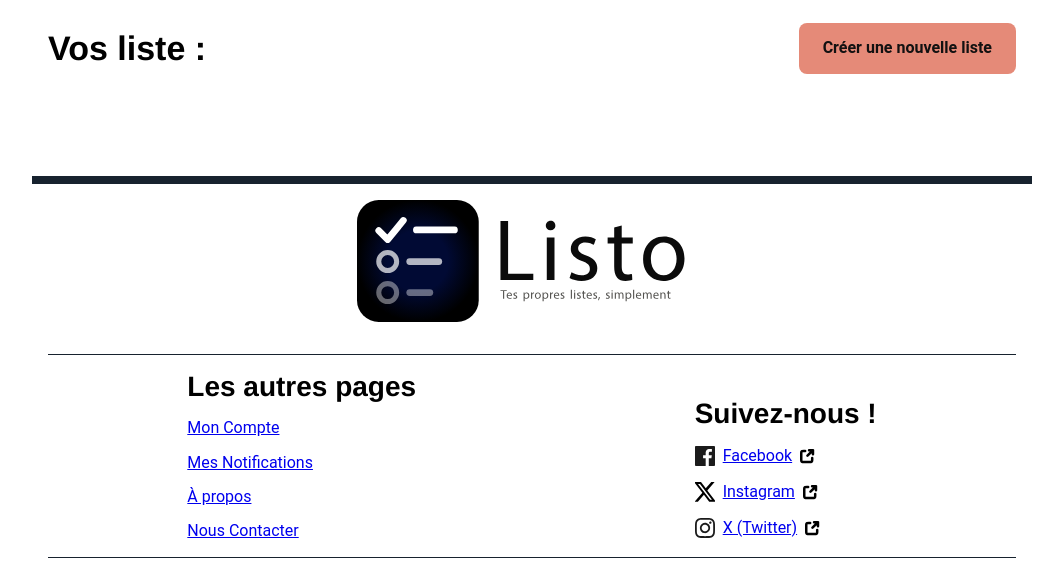
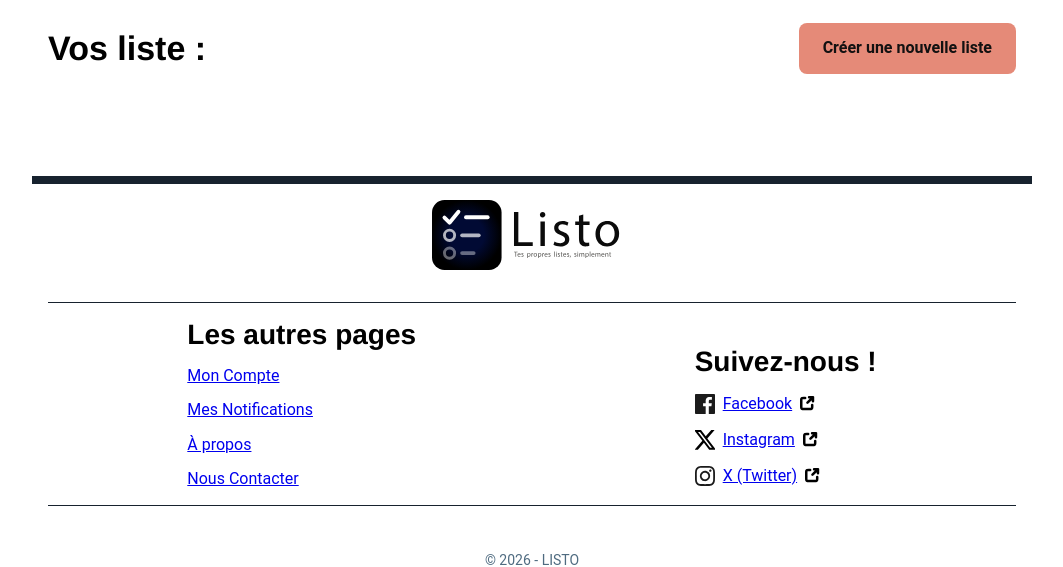
Before and after one commit to MaxaA-int/Projet02_AppWeb, a PHP site: page / in a window 1280 px wide. Shown: the part 282-849 px from the top of the page, without its empty margins (108-1171 px from the left). Run offline with PHP 8.4, Linux system fonts and the light colour scheme; data that the repository does not hold is empty; some web fonts are replaced.

Commit message:
Logo footer
modif

```diff
--- a/assets/css/components/footer.css
+++ b/assets/css/components/footer.css
@@ -19,7 +19,7 @@
 
                 img {
                     width: 100%;
-                    max-width: 350px;
+                    max-width: 200px;
                 }
             }
 
```
